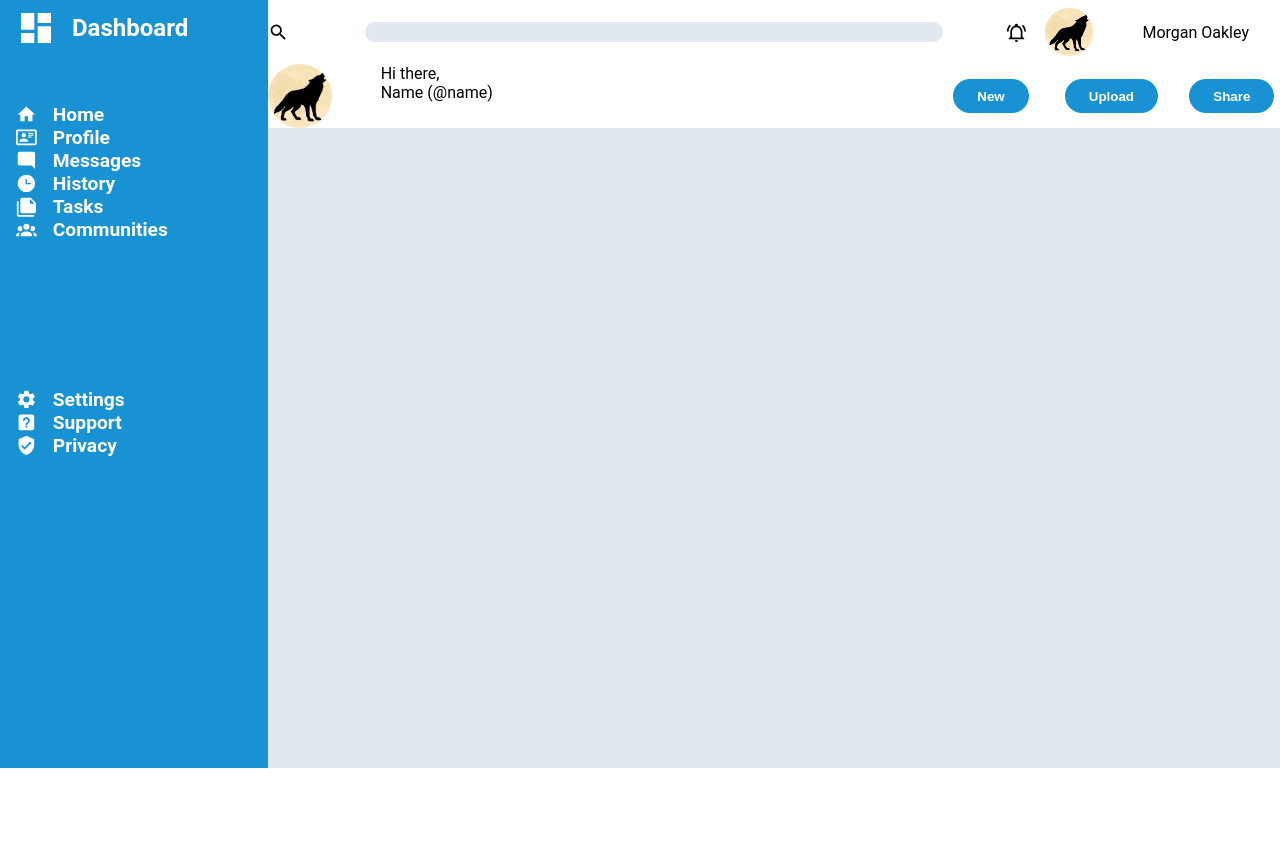
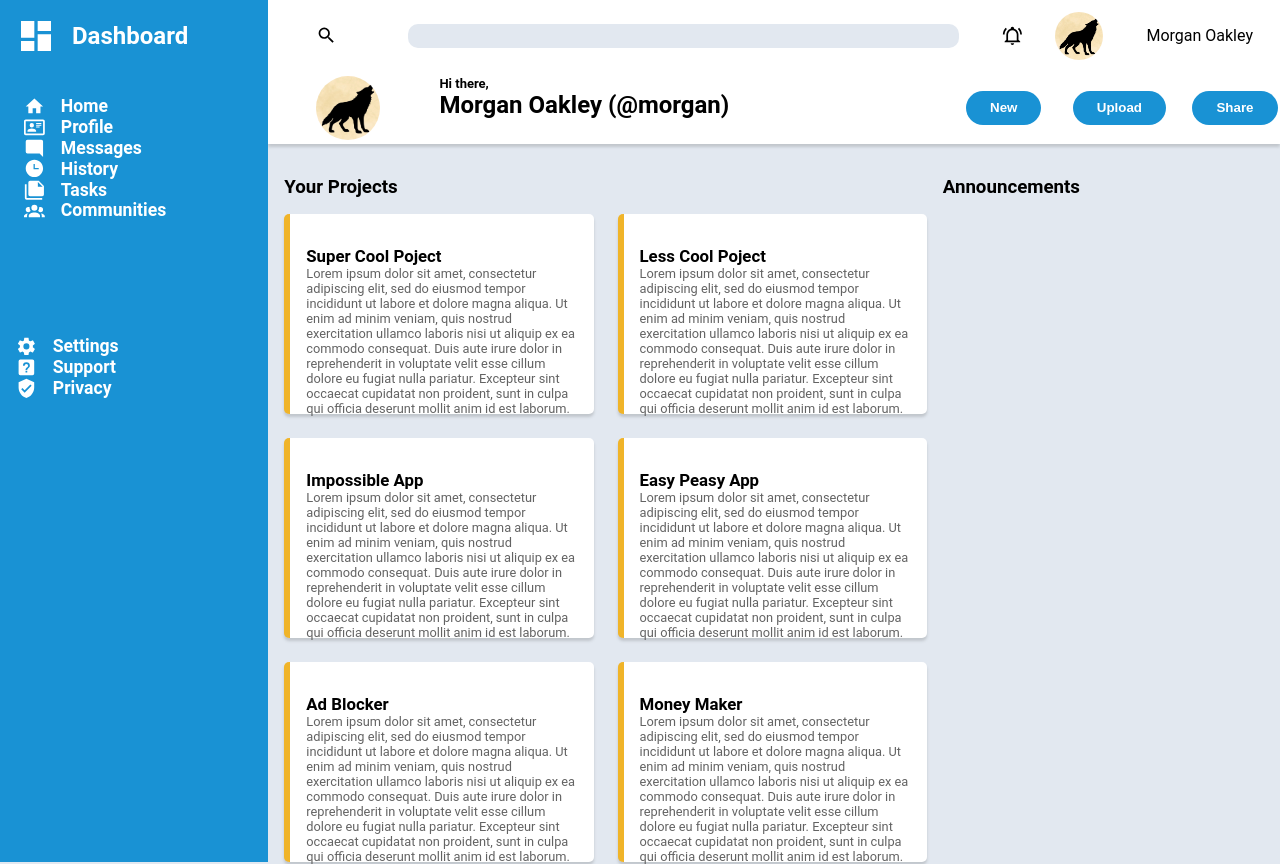
Before and after one commit to Ian-Wulf/admin-dashboard, a plain HTML site: page index.html in a window 1280 px wide. Before the commit the page ends 800 px from the top, so only its background shows below. Drawn offline with Linux system fonts and the light colour scheme; a web font is replaced by a local one.

Commit message:
Started styling Main area Layed out Your Projects and Announcements Sections Made individual project cards and laid them out in grid Made columns of that grid dynamic

```diff
--- a/index.html
+++ b/index.html
@@ -25,8 +25,8 @@
             <div class="hello">
                 <img src="images/howling-wolf-2.webp" alt="placeholder">
                 <div class="hello-text">
-                    <p>Hi there,</p>
-                    <p>Name (@name)</p>
+                    <p class="greeting">Hi there,</p>
+                    <p class="name">Morgan Oakley (@morgan)</p>
                 </div>
             </div>
 
@@ -78,7 +78,7 @@
                 </div>
             </div>
 
-            <sidebar-bottom>
+            <div class="sidebar-bottom">
                 <div class="wrapper">
                     <svg class="sidebar-icon" xmlns="http://www.w3.org/2000/svg" viewBox="0 0 24 24"><path d="M12,15.5A3.5,3.5 0 0,1 8.5,12A3.5,3.5 0 0,1 12,8.5A3.5,3.5 0 0,1 15.5,12A3.5,3.5 0 0,1 12,15.5M19.43,12.97C19.47,12.65 19.5,12.33 19.5,12C19.5,11.67 19.47,11.34 19.43,11L21.54,9.37C21.73,9.22 21.78,8.95 21.66,8.73L19.66,5.27C19.54,5.05 19.27,4.96 19.05,5.05L16.56,6.05C16.04,5.66 15.5,5.32 14.87,5.07L14.5,2.42C14.46,2.18 14.25,2 14,2H10C9.75,2 9.54,2.18 9.5,2.42L9.13,5.07C8.5,5.32 7.96,5.66 7.44,6.05L4.95,5.05C4.73,4.96 4.46,5.05 4.34,5.27L2.34,8.73C2.21,8.95 2.27,9.22 2.46,9.37L4.57,11C4.53,11.34 4.5,11.67 4.5,12C4.5,12.33 4.53,12.65 4.57,12.97L2.46,14.63C2.27,14.78 2.21,15.05 2.34,15.27L4.34,18.73C4.46,18.95 4.73,19.03 4.95,18.95L7.44,17.94C7.96,18.34 8.5,18.68 9.13,18.93L9.5,21.58C9.54,21.82 9.75,22 10,22H14C14.25,22 14.46,21.82 14.5,21.58L14.87,18.93C15.5,18.67 16.04,18.34 16.56,17.94L19.05,18.95C19.27,19.03 19.54,18.95 19.66,18.73L21.66,15.27C21.78,15.05 21.73,14.78 21.54,14.63L19.43,12.97Z" /></svg>
                     <h2>Settings</h2>
@@ -91,14 +91,40 @@
                     <svg class="sidebar-icon" xmlns="http://www.w3.org/2000/svg" viewBox="0 0 24 24"><path d="M10,17L6,13L7.41,11.59L10,14.17L16.59,7.58L18,9M12,1L3,5V11C3,16.55 6.84,21.74 12,23C17.16,21.74 21,16.55 21,11V5L12,1Z" /></svg>
                     <h2>Privacy</h2>
                 </div>
-            </sidebar-bottom>
+            </div>
         </div>
         <div class="main">
-            <div class="projects">
-
+            <div class="your-projects">
+                <h3>Your Projects</h3>
+                <div class="project-grid">
+                    <div class="project-card">
+                        <p>Super Cool Poject</p>
+                        <p>Lorem ipsum dolor sit amet, consectetur adipiscing elit, sed do eiusmod tempor incididunt ut labore et dolore magna aliqua. Ut enim ad minim veniam, quis nostrud exercitation ullamco laboris nisi ut aliquip ex ea commodo consequat. Duis aute irure dolor in reprehenderit in voluptate velit esse cillum dolore eu fugiat nulla pariatur. Excepteur sint occaecat cupidatat non proident, sunt in culpa qui officia deserunt mollit anim id est laborum.</p>
+                    </div>
+                    <div class="project-card">
+                        <p>Less Cool Poject</p>
+                        <p>Lorem ipsum dolor sit amet, consectetur adipiscing elit, sed do eiusmod tempor incididunt ut labore et dolore magna aliqua. Ut enim ad minim veniam, quis nostrud exercitation ullamco laboris nisi ut aliquip ex ea commodo consequat. Duis aute irure dolor in reprehenderit in voluptate velit esse cillum dolore eu fugiat nulla pariatur. Excepteur sint occaecat cupidatat non proident, sunt in culpa qui officia deserunt mollit anim id est laborum.</p>
+                    </div>
+                    <div class="project-card">
+                        <p>Impossible App</p>
+                        <p>Lorem ipsum dolor sit amet, consectetur adipiscing elit, sed do eiusmod tempor incididunt ut labore et dolore magna aliqua. Ut enim ad minim veniam, quis nostrud exercitation ullamco laboris nisi ut aliquip ex ea commodo consequat. Duis aute irure dolor in reprehenderit in voluptate velit esse cillum dolore eu fugiat nulla pariatur. Excepteur sint occaecat cupidatat non proident, sunt in culpa qui officia deserunt mollit anim id est laborum.</p>
+                    </div>
+                    <div class="project-card">
+                        <p>Easy Peasy App</p>
+                        <p>Lorem ipsum dolor sit amet, consectetur adipiscing elit, sed do eiusmod tempor incididunt ut labore et dolore magna aliqua. Ut enim ad minim veniam, quis nostrud exercitation ullamco laboris nisi ut aliquip ex ea commodo consequat. Duis aute irure dolor in reprehenderit in voluptate velit esse cillum dolore eu fugiat nulla pariatur. Excepteur sint occaecat cupidatat non proident, sunt in culpa qui officia deserunt mollit anim id est laborum.</p>
+                    </div>
+                    <div class="project-card">
+                        <p>Ad Blocker</p>
+                        <p>Lorem ipsum dolor sit amet, consectetur adipiscing elit, sed do eiusmod tempor incididunt ut labore et dolore magna aliqua. Ut enim ad minim veniam, quis nostrud exercitation ullamco laboris nisi ut aliquip ex ea commodo consequat. Duis aute irure dolor in reprehenderit in voluptate velit esse cillum dolore eu fugiat nulla pariatur. Excepteur sint occaecat cupidatat non proident, sunt in culpa qui officia deserunt mollit anim id est laborum.</p>
+                    </div>
+                    <div class="project-card">
+                        <p>Money Maker</p>
+                        <p>Lorem ipsum dolor sit amet, consectetur adipiscing elit, sed do eiusmod tempor incididunt ut labore et dolore magna aliqua. Ut enim ad minim veniam, quis nostrud exercitation ullamco laboris nisi ut aliquip ex ea commodo consequat. Duis aute irure dolor in reprehenderit in voluptate velit esse cillum dolore eu fugiat nulla pariatur. Excepteur sint occaecat cupidatat non proident, sunt in culpa qui officia deserunt mollit anim id est laborum.</p>
+                    </div>
+                </div>
             </div>
             <div class="announcements">
-
+                <h3>Announcements</h3>
             </div>
         </div>
     </div>
--- a/styles.css
+++ b/styles.css
@@ -14,12 +14,25 @@
 
 body {
     font-family: roboto;
+    background-color: rgb(226, 232, 240);
+}
+
+p {
+    overflow: hidden;
+    text-overflow: ellipsis;
 }
 
 input {
-    border: none;
+    all: unset;
+    /* border: black solid 1px; */
     border-radius: 10px;
     background-color: rgb(226, 232, 240);
+    height: 1.5rem;
+    padding-left: 1rem;
+}
+
+input:focus {
+    border: solid 1px rgb(206, 211, 218);
 }
 
 button {
@@ -47,11 +60,16 @@ button {
     grid-template-columns: 2fr 1fr;
     grid-template-rows: 1fr 1fr;
     align-items: center;
+
+    padding-left: 3rem;
+    background-color: white;
+    box-shadow: 0px 3px 3px rgb(193, 198, 204);
 }
 
 .search {
     display: grid;
     grid-template-columns: 1fr 6fr;
+    align-items: center;
 }
 
 .search-icon {
@@ -80,6 +98,7 @@ button {
     width: 1.3em;
     height: 1.3em;
     justify-self: end;
+    margin-right: 1em;
 }
 
 .hello {
@@ -93,6 +112,19 @@ button {
     border-radius: 50%;
 }
 
+.hello-text {
+    font-weight:bold;
+    margin-left: 1rem;
+}
+
+.greeting {
+    font-size: small;
+}
+
+.name {
+    font-size: x-large;
+}
+
 .options {
     display: grid;
     grid-template-columns: 1fr 1fr 1fr;
@@ -102,14 +134,29 @@ button {
 
 
 .sidebar {
+    grid-area: sidebar;
 
-    grid-area: sidebar;
     background-color: rgb(25, 146, 212);
     font-family: roboto;
     color: white;
-    padding: 0.5rem 5rem 0rem 1rem;
+    padding: 1rem 5rem 0rem 1rem;
+
     display: grid;
-    grid-template-rows: 1fr 3fr 4fr;
+    grid-template-rows: 5rem 15rem 25rem;
+}
+
+.sidebar-top {
+    /* display: grid; */
+    /* align-self: start; */
+}
+.sidebar-middle {
+    /* display: grid; */
+    padding-left: 0.5rem;
+}
+
+
+.sidebar-bottom {
+    /* display: grid; */
 }
 
 .sidebar h1 {
@@ -117,7 +164,7 @@ button {
 }
 
 .sidebar h2 {
-    font-size: 1.2rem;
+    font-size: 1.1rem;
 }
 
 .sidebar .wrapper {
@@ -141,5 +188,43 @@ button {
 
 .main {
     grid-area: main;
+
+    display: grid;
+    grid-template-columns: 2fr 1fr;
     background-color: rgb(226, 232, 240);
+    margin-top: 2rem;
 }
+
+.your-projects {
+    margin-left: 1rem;
+    margin-right: 1rem;
+}
+
+.your-projects h3 {
+    margin-bottom: 1rem;
+}
+
+.project-grid {
+    display: grid;
+    grid-template-columns: repeat(auto-fill, minmax(250px, 1fr));
+    gap: 1.5rem;
+}
+
+.project-card {
+    border-left: 6px solid rgb(240, 180, 41);
+    border-radius: 5px;
+    height: 200px;
+    background-color: white;
+    padding: 2rem 1rem;
+    box-shadow: 0px 3px 3px rgb(193, 198, 204);
+}
+
+.project-card p:first-child {
+    font-weight: bold;
+    font-size: 1.05rem;
+}
+
+.project-card p:nth-child(2) {
+    font-size: 0.8rem;
+    color: rgb(99, 99, 99);
+}
```
